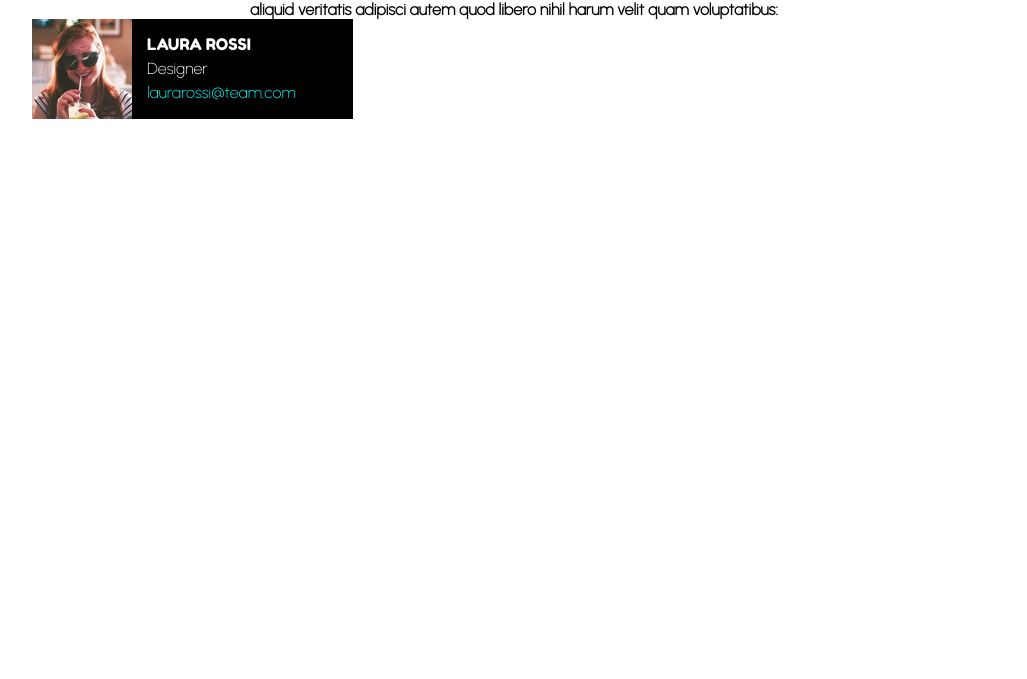
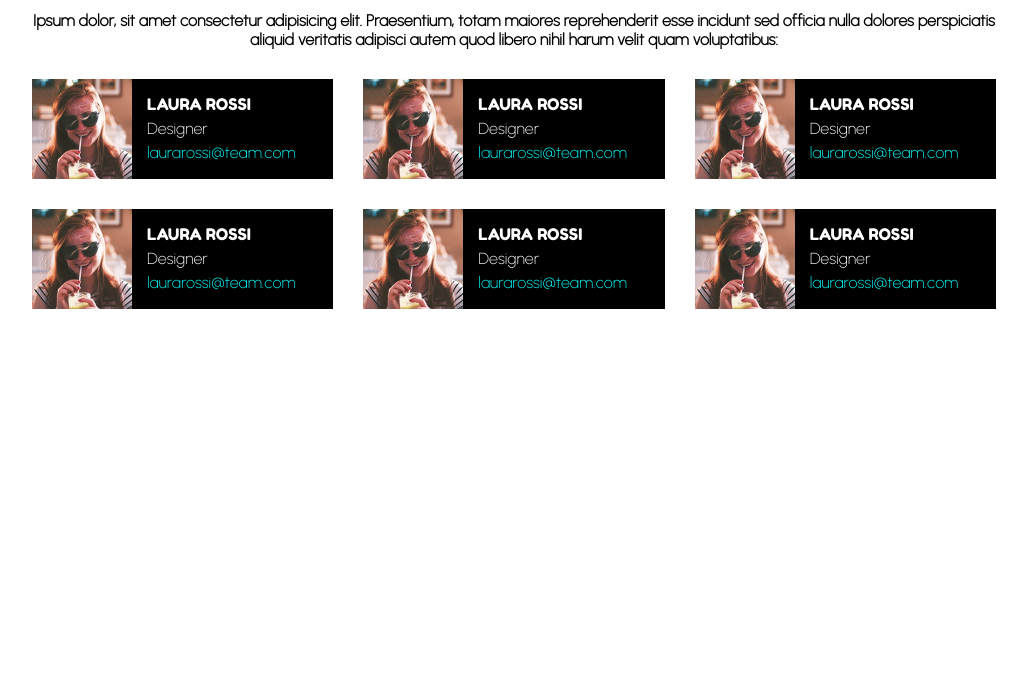
Before and after one commit to LeonardoRinaldi92/html-css-float-cards, a plain HTML site: page index.html in a window 1280 px wide. Shown: the part 121-800 px from the top of the page, without its empty margins (126-1153 px from the left). Drawn offline with Linux system fonts and the light colour scheme.

Commit message:
struttura totale

```diff
--- a/assets/css/style.css
+++ b/assets/css/style.css
@@ -20,6 +20,11 @@ a[href^="mailto:"] {
     display: table;
 }
 
+/* marginbottomgrande */
+.mb-30 {
+    margin-bottom: 30px;
+}
+
 /* maincontainer */
 .maincontainer {
 width: 80%;
@@ -36,6 +41,7 @@ padding: 30px;
 font-family: 'Fredoka One', cursive;
 }
 
+/* fontgrande */
 .bigfont {
     font-size: 60px;
 }
@@ -43,30 +49,41 @@ font-family: 'Fredoka One', cursive;
 .layout {
     width: 100%;
 }
+/* dimensione bocphoto */
+.card {
+    width:calc(100%/3 - 20px);
+    background-color: black;
+}
 
-.boxphoto {
-    width:calc(100%/3);
-    background-color: black;
+/* float left */
+.fl-left {
     float: left;
 }
-
-.description-inbox {
-    float: left;
+/* dimensione foto */
+.photo-inbox {
+    height: 100%;
 }
 
-.photo-inbox {
-    height: 100px;
-    float: left;
-}
+/* padding 15px */
 .padding {
     padding: 15px;
 }
 
+/* testo bianco */
 .white{
     color: white;
 }
 
-.mb-3 {
+/* margin bottom piccolo*/
+.mb-5{
     margin-bottom: 5px;
+}
 
+/* marginright */
+.mr-30 {
+    margin-right: 30px;
 }
+
+.h-100 {
+    height: 100px;
+}
--- a/index.html
+++ b/index.html
@@ -16,37 +16,140 @@
 <body>
     <header>
     </header>
-    <body>
-        <div class="maincontainer">
+    <main>
+        <!-- contenitore principale -->
+        <section class="maincontainer">
             <!-- title -->
-            <section>
+            <section class="mb-30">
                 <h1 class="title bigfont txt-centre">Meet Our Team</h1>
             </section>
             <!-- description -->
-            <section>
+            <section class="mb-30">
                 <p class="txt-centre"><strong> Ipsum dolor, sit amet consectetur adipisicing elit. Praesentium, totam maiores reprehenderit esse incidunt sed officia nulla dolores perspiciatis aliquid veritatis adipisci autem quod libero nihil harum velit quam voluptatibus:</strong>
                 </p>
             </section>
-            <!-- 1st level -->
-            <section class="clearfix layout">
-                <!-- boxphoto -->
-                <div class="boxphoto clearfix">
+            <!-- contenitore 1st level -->
+            <section class="clearfix layout mb-30">
+                <!-- cardbox n1 -->
+                <div class="fl-left card mr-30">
                     <!-- photo -->
-                    <div><img class="photo-inbox" src="./assets/img/female1.png" alt="">
+                    <div class="fl-left h-100">
+                        <img class="photo-inbox" src="./assets/img/female1.png" alt="">
                     </div>
                     <!-- scritte a dx -->
-                    <div class="description-inbox padding">
-                        <div class="mb-3 title white">LAURA ROSSI</div>
-                        <div class="mb-3 white">Designer</div>
-                        <div><a href="mailto:laurarossi@team.com">laurarossi@team.com</a></div>
+                    <div class="fl-left padding">
+                        <!-- nome -->
+                        <div class="mb-5 title white">LAURA ROSSI
+                        </div>
+                        <!-- professione -->
+                        <div class="mb-5 white">Designer
+                        </div>
+                        <!-- mail -->
+                        <div><a href="mailto:laurarossi@team.com">laurarossi@team.com</a>
+                        </div>
                     </div>
                 </div>
-                <div class="boxphoto">
+                <!-- cardobx n2 -->
+                <div class="fl-left card mr-30">
+                    <!-- photo -->
+                    <div class="fl-left h-100">
+                        <img class="photo-inbox" src="./assets/img/female1.png" alt="">
+                    </div>
+                    <!-- scritte a dx -->
+                    <div class="fl-left padding">
+                        <!-- nome -->
+                        <div class="mb-5 title white">LAURA ROSSI
+                        </div>
+                        <!-- professione -->
+                        <div class="mb-5 white">Designer
+                        </div>
+                        <!-- mail -->
+                        <div><a href="mailto:laurarossi@team.com">laurarossi@team.com</a>
+                        </div>
+                    </div>
+                </div>
+                <!-- cardbox n3 -->
+                <div class="fl-left card">
+                    <!-- photo -->
+                    <div class="fl-left h-100">
+                        <img class="photo-inbox" src="./assets/img/female1.png" alt="">
+                    </div>
+                    <!-- scritte a dx -->
+                    <div class="fl-left padding">
+                        <!-- nome -->
+                        <div class="mb-5 title white">LAURA ROSSI
+                        </div>
+                        <!-- professione -->
+                        <div class="mb-5 white">Designer
+                        </div>
+                        <!-- mail -->
+                        <div><a href="mailto:laurarossi@team.com">laurarossi@team.com</a>
+                        </div>
+                    </div>
+                </div>
+            </section>
 
+            <!-- contenitore 2nd level -->
+            <section class="clearfix layout">
+                <!-- cardbox n1 -->
+                <div class="fl-left card mr-30">
+                    <!-- photo -->
+                    <div class="fl-left h-100">
+                        <img class="photo-inbox" src="./assets/img/female1.png" alt="">
+                    </div>
+                    <!-- scritte a dx -->
+                    <div class="fl-left padding">
+                        <!-- nome -->
+                        <div class="mb-5 title white">LAURA ROSSI
+                        </div>
+                        <!-- professione -->
+                        <div class="mb-5 white">Designer
+                        </div>
+                        <!-- mail -->
+                        <div><a href="mailto:laurarossi@team.com">laurarossi@team.com</a>
+                        </div>
+                    </div>
                 </div>
-                <div class="boxphoto"></div>
+                <!-- cardobx n2 -->
+                <div class="fl-left card mr-30">
+                    <!-- photo -->
+                    <div class="fl-left h-100">
+                        <img class="photo-inbox" src="./assets/img/female1.png" alt="">
+                    </div>
+                    <!-- scritte a dx -->
+                    <div class="fl-left padding">
+                        <!-- nome -->
+                        <div class="mb-5 title white">LAURA ROSSI
+                        </div>
+                        <!-- professione -->
+                        <div class="mb-5 white">Designer
+                        </div>
+                        <!-- mail -->
+                        <div><a href="mailto:laurarossi@team.com">laurarossi@team.com</a>
+                        </div>
+                    </div>
+                </div>
+                <!-- cardbox n3 -->
+                <div class="fl-left card">
+                    <!-- photo -->
+                    <div class="fl-left h-100">
+                        <img class="photo-inbox" src="./assets/img/female1.png" alt="">
+                    </div>
+                    <!-- scritte a dx -->
+                    <div class="fl-left padding">
+                        <!-- nome -->
+                        <div class="mb-5 title white">LAURA ROSSI
+                        </div>
+                        <!-- professione -->
+                        <div class="mb-5 white">Designer
+                        </div>
+                        <!-- mail -->
+                        <div><a href="mailto:laurarossi@team.com">laurarossi@team.com</a>
+                        </div>
+                    </div>
+                </div>
             </section>
-        </div>
-    </body>
+        </section>
+    </main>
 </body>
 </html>
```
